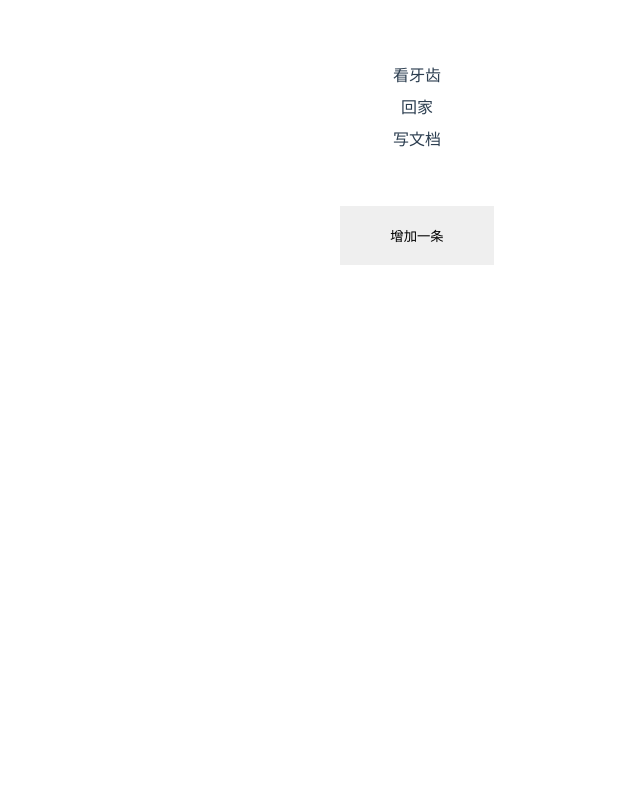
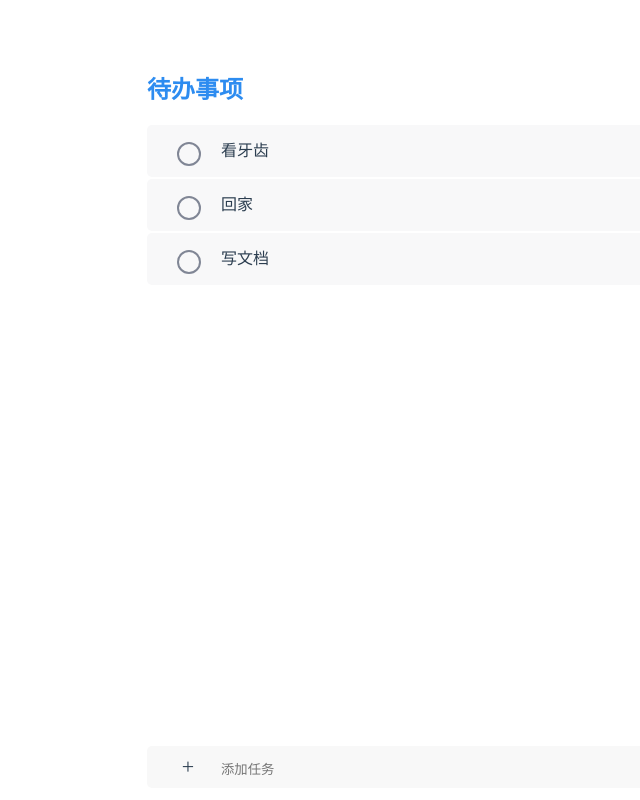
Before and after one commit to Reesehome/vue3-todolist, a Vue app: page / in a window 1280 px wide. Shown: the whole page, without its empty margins (243-883 px from the left). Built offline with nearby package versions, Linux system fonts and the light colour scheme.

Commit message:
完成待办事项页面

```diff
--- a/src/App.vue
+++ b/src/App.vue
@@ -1,7 +1,6 @@
 <template>
     <!-- <NewFeatures></NewFeatures> -->
     <TodoList></TodoList>
-
 </template>
 
 <script lang="ts">
@@ -20,9 +19,18 @@ export default defineComponent({
 </script>
 
 <style>
-#app {
-    text-align: center;
-    color: #2c3e50;
-    margin-top: 60px;
-}
+    html, body {
+        margin: 0;
+        padding: 0;
+        height: 100%;
+    }
+    #app {
+        box-sizing: border-box;
+        margin: 0 auto;
+        padding: 50px 0;
+        width: 500px;
+        height: 100%;
+        color: #2c3e50;
+
+    }
 </style>
--- a/src/views/TodoList.vue
+++ b/src/views/TodoList.vue
@@ -1,42 +1,26 @@
 <template>
-    <!-- <header>{{modelValue}}</header> -->
+    <h2>待办事项</h2>
     <ul>
-        <li v-for="(l, li) in state.list" :key="li" @click="toggleComplated(l)">{{l.title}}</li>
-        <button @click="add">增加一条</button>
+        <li v-for="(l, li) in state.list" :key="li" @click="showDetail(l)" class="listItem" :class="{'finished': l.finished}" >
+            <i class="listCicle" @click="toggleFinished(l)"></i>
+            <span class="listTitle">{{l.title}}</span>
+            <span class="delBtn" @click="del(li)">删除</span>
+        </li>
     </ul>
+    <div class="addBtn">
+        <i>+</i>
+        <input class="newTask"  v-model="newTask" placeholder="添加任务" @keyup.enter="add"/>
+    </div>
 </template>
 <script lang='ts'>
-import { defineComponent, reactive } from 'vue';
+import { defineComponent, reactive, ref } from 'vue';
 import { TodoListItem } from '/types/data.d.ts';
 export default defineComponent({
     name: 'TodoList',
-    /* v2.0
-    model: {
-        prop: 'value',
-        event: 'change'
-    },
-    props: {
-        value: String,
-    },
-    */
-    /* v2.2
-    model: {
-        prop: 'title',
-        event: 'change'
-    },
-    props: {
-        title: String,
-    },
-    */
-    /* v3.0 */
-    props: {
-        // modelValue: String,
-        title: String
-    },
-    methods: {},
     setup: () => {
+        let newTask = ref('');
         let state = reactive({
-            list: [
+            list: <TodoListItem>[
                 {
                     type: 'personal',
                     title: '看牙齿',
@@ -54,35 +38,142 @@ export default defineComponent({
         const add = () => {
             state.list.push({
                 type: 'extra',
-                title: '增加的信息',
+                title: newTask.value,
             });
-        };
-        const toggleComplated = (l: TodoListItem) => {
+            newTask.value = '';
+        }
+        const del = (index: number) => {
+            state.list.splice(index, 1)
+        }
+        const showDetail = (l: TodoListItem) => {};
+        const toggleFinished = (l: TodoListItem) => {
             l.finished = !l.finished;
-        };
-        /* v2.0 || v2.2
-        const change = (val) => {
-            this.$emit('change', val)
-        };
-        */
+        }
         return {
+            newTask,
             state,
             add,
-            toggleComplated,
+            del,
+            showDetail,
+            toggleFinished
         };
 
     },
+    methods: {
+        // 方法放在methods里和setup的区别：setup执行时，组件实例还未构建，并且refs需要解锁（.value),放在setup中代码更符合组合式api设计；methods执行时，组件实例已构建完成，可直接用this, refs自动解锁
+        // add() {
+        //     this.state.list.push({
+        //         type: 'extra',
+        //         title: this.newTask,
+        //     });
+        //     this.newTask = '';
+        // },
 
+    }
 });
 </script>
-<style>
-button {
-    border: none;
-    margin-top: 50px;
-    padding: 20px 50px;
-}
-ul > li {
-    list-style: none;
-    line-height: 2;
-}
+<style scoped>
+    h2 {
+        text-align: left;
+        color: #2d8cf0;
+    }
+    ul {
+        padding-left: 0;
+        height: calc(100% - 85px);
+        overflow: auto;
+    }
+    ul > li {
+        background-color: #f8f8f9;
+        margin-bottom: 2px;
+        padding: 10px;
+        border-radius: 5px;
+        list-style: none;
+        line-height: 2;
+        text-align: left;
+    }
+    .listItem {
+        position: relative;
+    }
+    .listTitle {
+        margin-left:  20px;
+        user-select: none;
+    }
+    .finished .listTitle {
+        color: #c5c8ce;
+        text-decoration: line-through;
+    }
+    .finished .listCicle{
+        background-color: #c5c8ce;
+
+    }
+    .listCicle {
+        display: inline-block;
+        margin-left: 20px;
+        width: 20px;
+        height: 20px;
+        vertical-align: text-top;
+        border: 2px solid #808695;
+        border-radius: 50%;
+        transition-property: transform, border-color, background-color;
+        transition-duration: .2s;
+    }
+
+    .finished .listCicle{
+        border-color: #c5c8ce;
+        background-color: #c5c8ce;
+    }
+    .listCicle:active {
+        transform: scale(0.9);
+        border-color: #aaa;
+        background-color: #aaa;
+    }
+    .delBtn {
+        position: absolute;
+        top: 10px;
+        right: 0;
+        font-size: 14px;
+        padding: 0 20px;
+        display: none;
+        color: #808695;
+        transition-property: color;
+        transition-duration: .2s;
+    }
+    .delBtn:hover {
+        color: #2c3e50;
+    }
+
+    .listItem:hover .delBtn {
+        display: block;
+        user-select: none;
+        cursor: pointer;
+    }
+    .addBtn {
+        box-sizing: border-box;
+        margin: 0 auto;
+        padding: 10px 30px;
+        background-color: #f8f8f8;
+        transform: translateY(-10px);
+        width: 500px;
+        border: none;
+        border-radius: 5px;
+        text-align: left;
+    }
+    .addBtn i {
+        display: inline-block;
+        width: 22px;
+        text-align: center;
+        line-height: 22px;
+        font-size: 22px;
+        font-style: normal;
+        user-select: none;
+    }
+    .addBtn .newTask {
+        display: inline-block;
+        margin-left: 20px;
+        border: none;
+        background-color: #f8f8f8;
+    }
+    .addBtn .newTask:focus-visible {
+        outline: none;
+    }
 </style>
```
